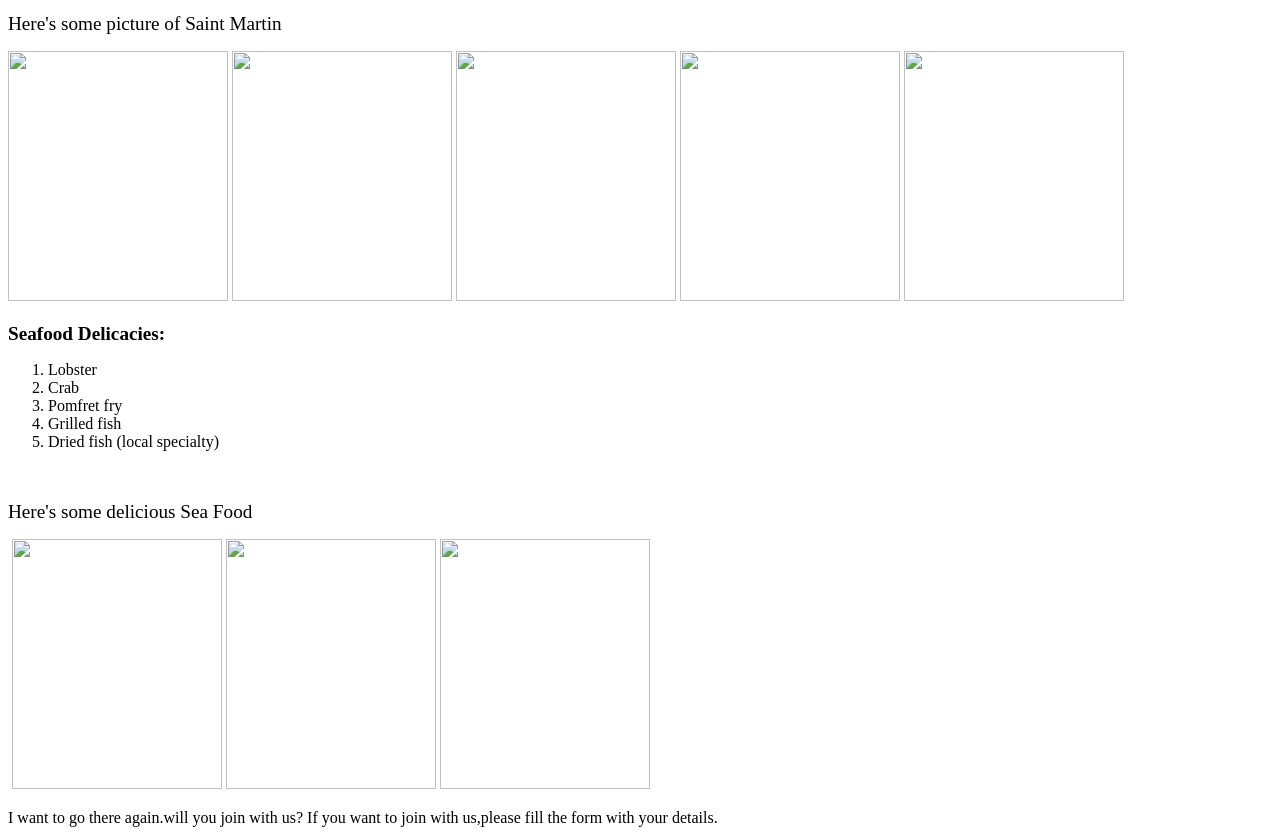
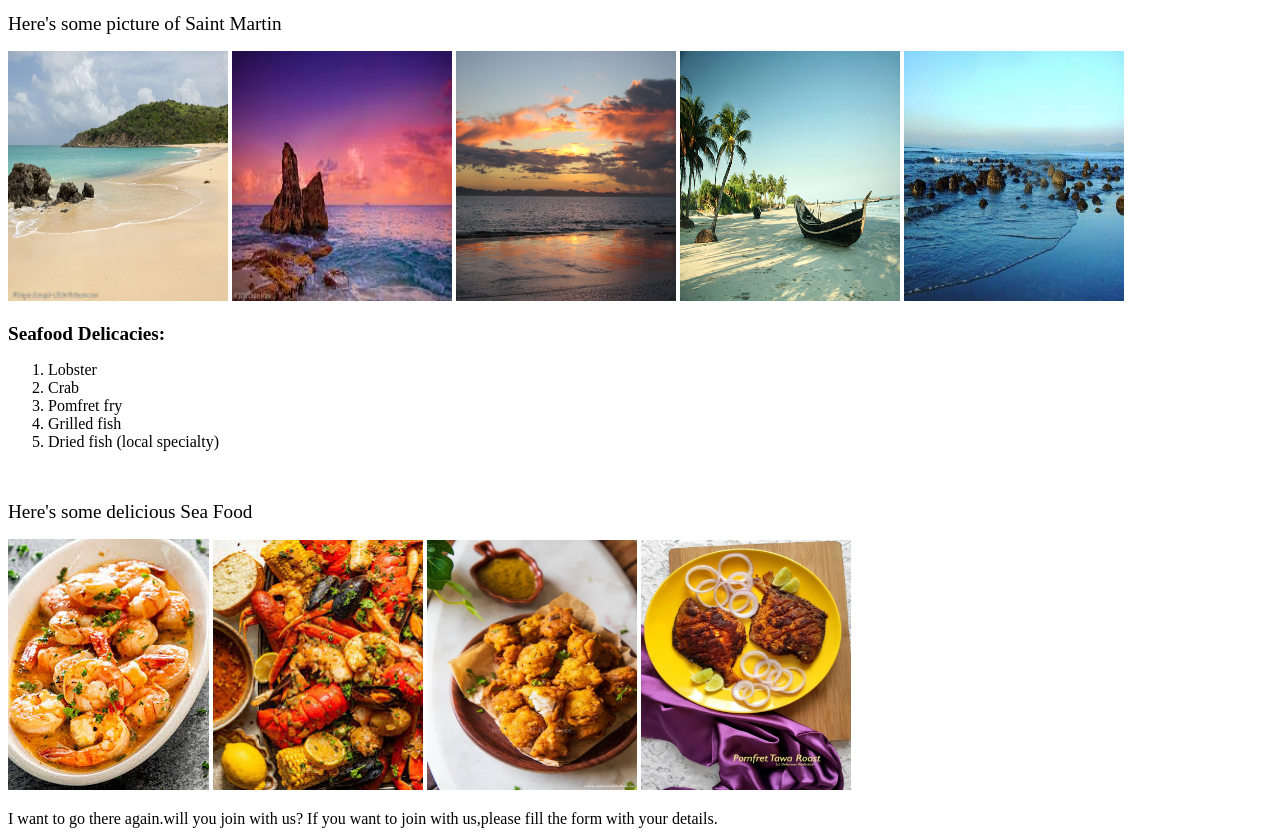
Before and after one commit to Farzia-esha/Map-My-Moment, a plain HTML site: page index.html in a window 1280 px wide. Shown: the part 941-1779 px from the top of the page. Drawn offline with Linux system fonts and the light colour scheme.

Commit message:
travel blog

```diff
--- a/index.html
+++ b/index.html
@@ -4,13 +4,13 @@
     <meta charset="UTF-8">
     <meta name="viewport" content="width=device-width, initial-scale=1.0">
     <title>Map My Moment</title>
-    <link rel="icon" href="images.png" type="image/x-icon">
+    <link rel="icon" href="img/images.png" type="image/x-icon">
 
 </head>
 <body>
     <h1><i>Welcome to my Travel Blog</i></h1>
     <p>Today I will introduce you a beautiful amazing place in Bangladesh.</p>
-        <img src="Saint_Martins_Island_with_boats_in_foreground.jpg" height="450" width="1250" alt="">
+        <img src="img/Saint_Martins_Island_with_boats_in_foreground.jpg" height="450" width="1250" alt="">
 
     <div>
         <p>Yes this is <b>Saint Martin</b> .Visiting Saint Martin's Island was like stepping into a dream. The <em>crystal-clear blue water, quiet beaches, and fresh coconut</em> made the trip feel magical. I loved riding the boat, walking barefoot on the sand, and watching the sunset over the sea. It was peaceful, beautiful, and truly unforgettable.</p>
@@ -33,11 +33,11 @@
         <li>Coral reefs and marine life (best seen while snorkeling)</li>
     </ul>
    <P><big>Here's some picture of Saint Martin</big></P>
-    <img src="crystal water and sand.jpg" height="250" width="220" alt="">
-    <img src="sunrise.jpg" height="250" width="220" alt="">
-    <img src="sunrise2.jpg" height="250" width="220" alt="">
-    <img src="coconut tree.jpg" height="250" width="220" alt="">
-    <img src="coral.jpg" height="250" width="220" alt="">
+    <img src="img/crystal water and sand.jpg" height="250" width="220" alt="">
+    <img src="img/sunrise.jpg" height="250" width="220" alt="">
+    <img src="img/sunrise2.jpg" height="250" width="220" alt="">
+    <img src="img/coconut tree.jpg" height="250" width="220" alt="">
+    <img src="img/coral.jpg" height="250" width="220" alt="">
 
     <br>
     <br>
@@ -51,17 +51,17 @@
     </ol>
     <br>
     <p><big>Here's some delicious Sea Food</big></p>
-    <img src="shrimp.jpg" alt="">
-    <img src="crab.jpg" width="210" height="250" alt="">
-    <img src="loitta.jpg" width="210" height="250">
-    <img src="pomfret.webp" width="210" height="250">
+    <img src="img/shrimp.jpg" alt="">
+    <img src="img/crab.jpg" width="210" height="250" alt="">
+    <img src="img/loitta.jpg" width="210" height="250">
+    <img src="img/pomfret.webp" width="210" height="250">
     <p> I want to go there again.will you join with us?
         If you want to join with us,please fill the form with your details.
     </p>
     <form action="">
 
         <label>
-        <Pre><h1>Map My Moment</h1><img src="images.png" height="60" alt=""></Pre>
+        <Pre><h1>Map My Moment</h1><img src="img/images.png" height="60" alt=""></Pre>
         <p>Name:</p>
         <input type="text" placeholder="first name" id="">
         <input type="text" placeholder="last name" id="">
@@ -111,6 +111,5 @@
     </form>
 
 
-
 </body>
 </html>
```
